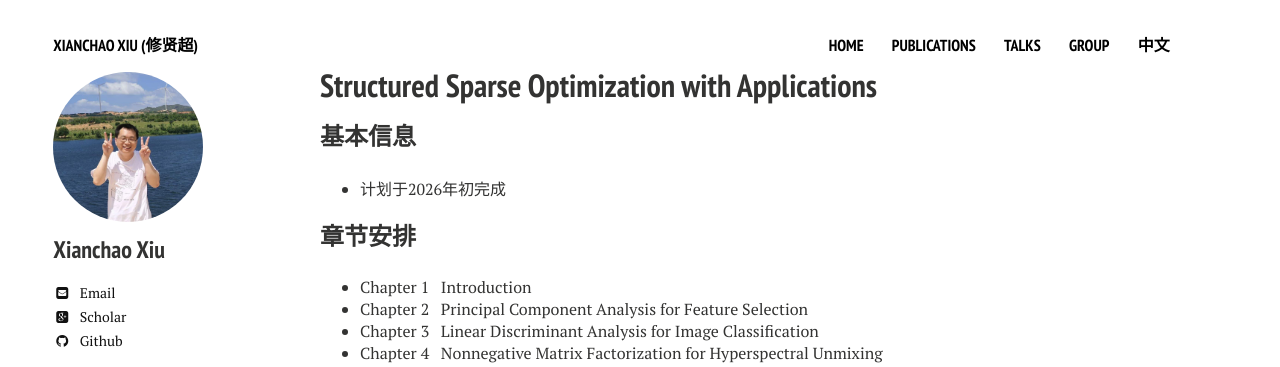
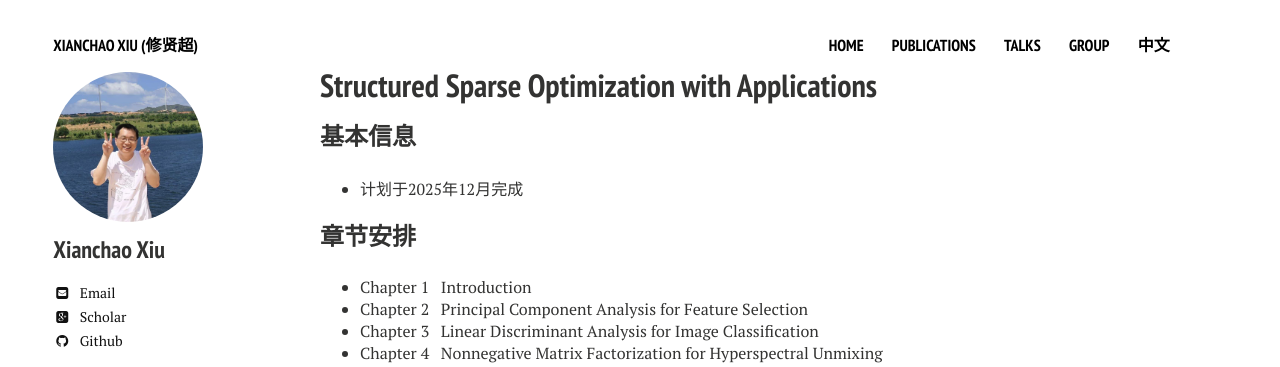
Before and after one commit to xianchaoxiu/xianchaoxiu.github.io, a Jekyll site: the page built from chinese/book/index.md, in a window 1280 px wide. Shown: the top 367 px of the page. Built offline with Jekyll 4.4.1, drawn with Linux system fonts in a browser that asks for light colours; nearby versions of some CDN libraries.

Commit message:
Update index.md

```diff
--- a/chinese/book/index.md
+++ b/chinese/book/index.md
@@ -7,7 +7,7 @@ share: false
 
 
 ### 基本信息
-* 计划于2026年初完成
+* 计划于2025年12月完成
 
 
 ### 章节安排
```
